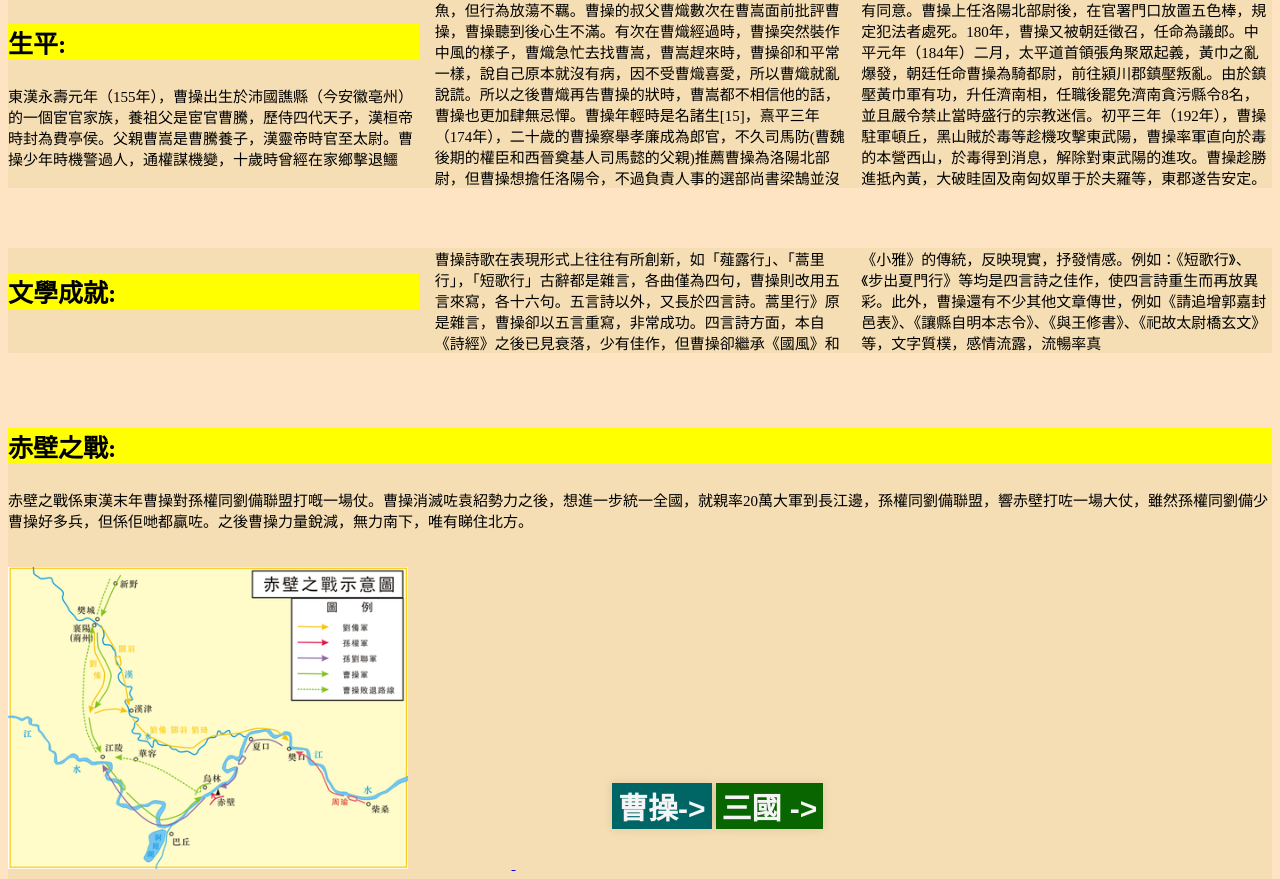
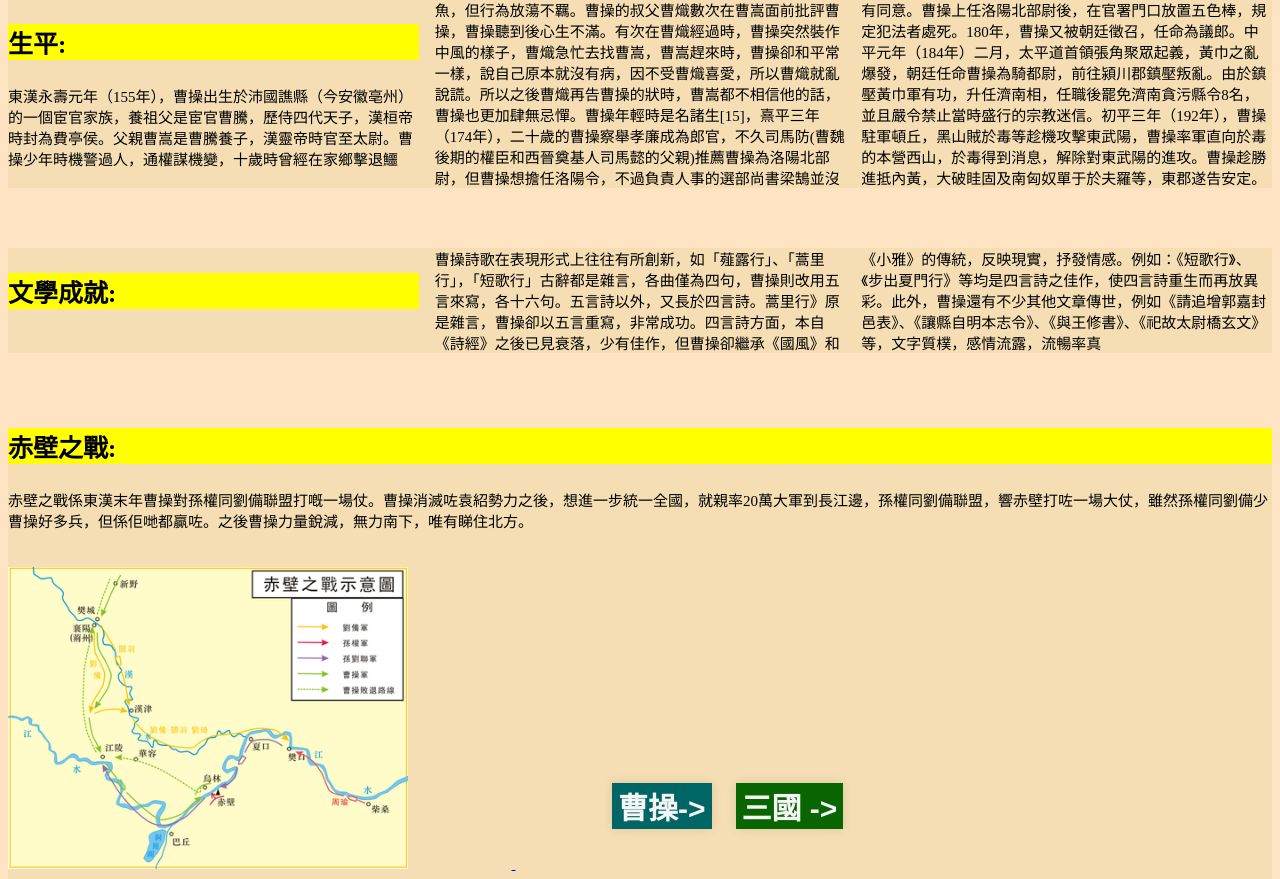
Before and after one commit to Sweacy/website, a plain HTML site: page index.html in a window 1280 px wide. Shown: the part 244-1123 px from the top of the page. Drawn offline with Linux system fonts and the light colour scheme.

Commit message:
update
moved 3 kingdom button abit to the left

```diff
--- a/index.html
+++ b/index.html
@@ -72,7 +72,7 @@
         font-size:30px;
         font-weight:bold;
         box-shadow:0 0 10px rgba(0,0,0,0.1);
-        position: relative; left:200px; bottom:50px;
+        position: relative; left:220px; bottom:50px;
         background-color:rgb(8, 101, 0);
         color:whitesmoke;
         border-style:none;
```
